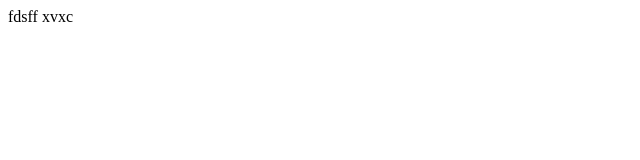
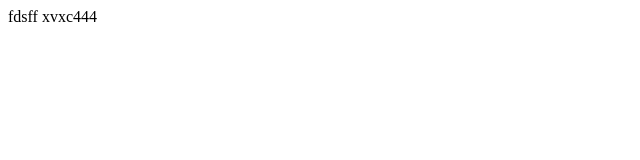
Before and after one commit to boroboro27/my_site, a plain HTML site: page index.html in a window 1280 px wide. Shown: the full height of the page, 0-640 px from the left. Drawn offline with Linux system fonts and the light colour scheme.

Commit message:
3 commit

```diff
--- a/index.html
+++ b/index.html
@@ -7,6 +7,6 @@
     <title>Document</title>
 </head>
 <body>
-   fdsff xvxc
+   fdsff xvxc444
 </body>
 </html>
```
